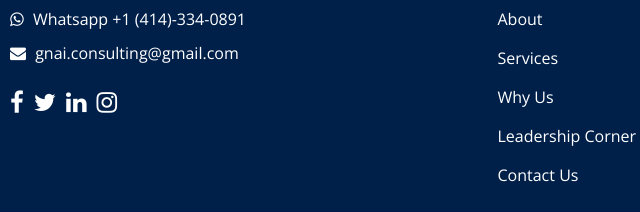
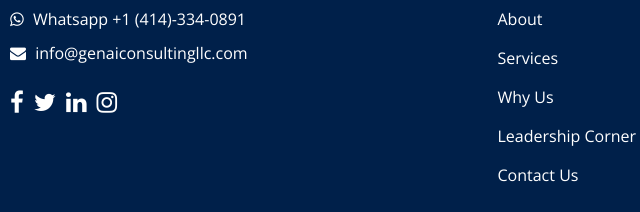
Before and after one commit to suvroroy/genai-llc, a plain HTML site: page index.html in a window 1280 px wide. Shown: the part 6294-6506 px from the top of the page, 60-700 px from the left. Drawn offline with nearby package versions, Linux system fonts and the light colour scheme; some packages are replaced by stand-ins of ours.

Commit message:
modified LP to have business email

```diff
--- a/index.html
+++ b/index.html
@@ -813,7 +813,7 @@ function submitToAPI(e) {
               <a href="">
                 <i class="fa fa-envelope" aria-hidden="true"></i>
                 <span>
-                  gnai.consulting@gmail.com
+                  info@genaiconsultingllc.com
                 </span>
               </a>
             </div>
```
